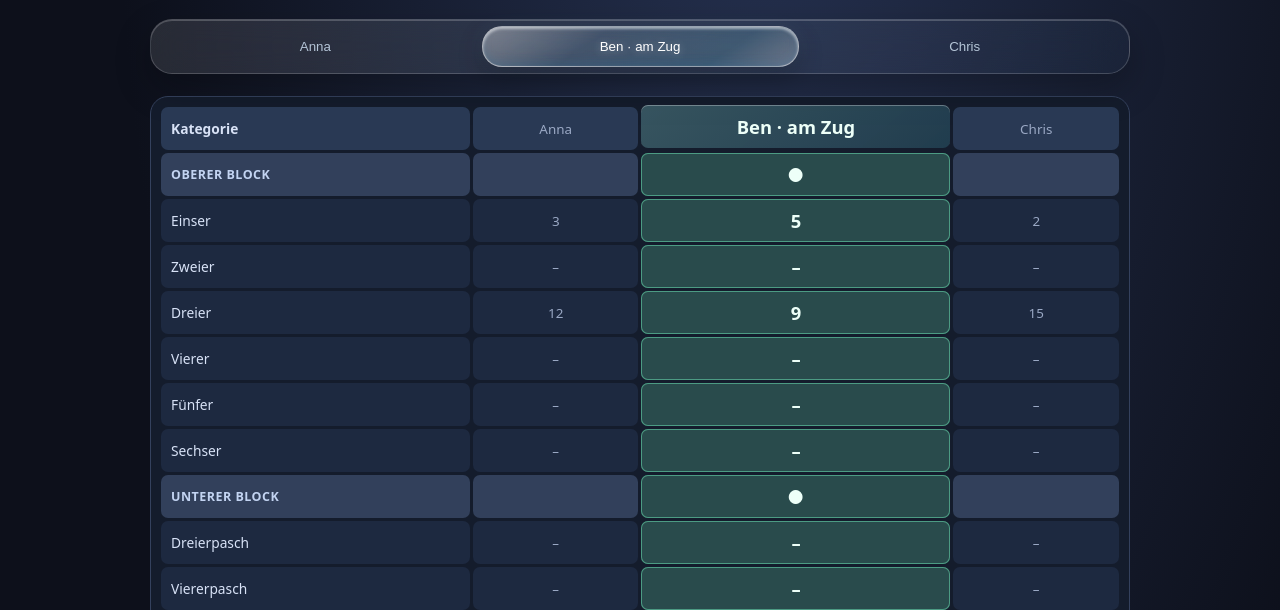
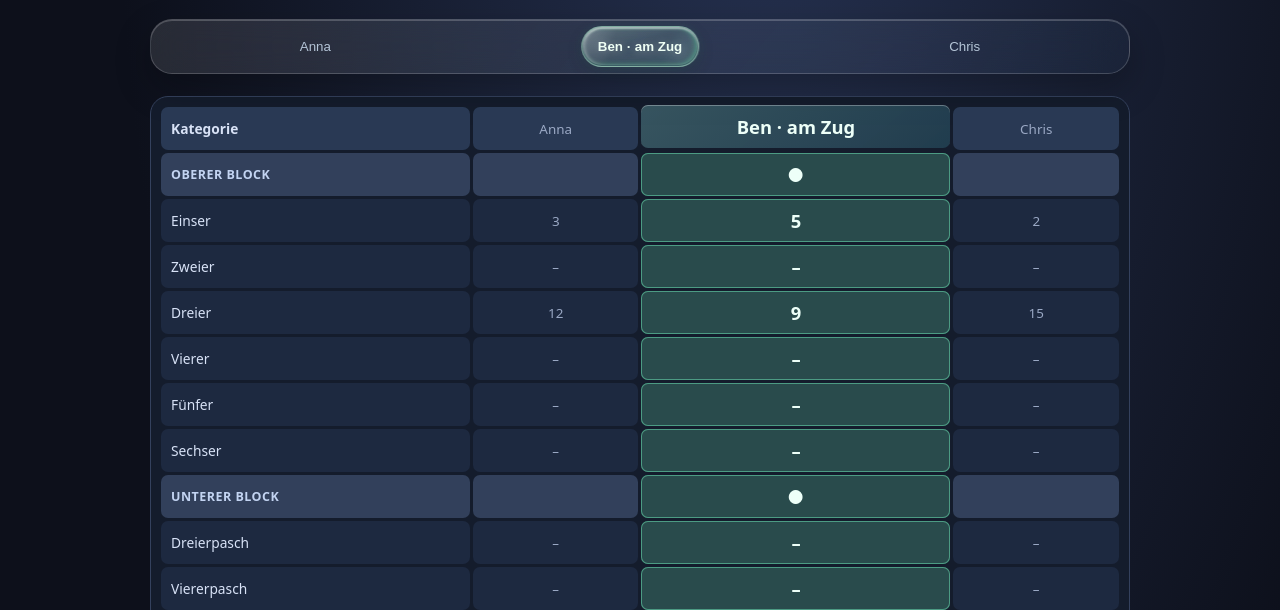
Before and after one commit to erikrichter1004/Casino-Kniffel-Deluxe, a website: page index.html in a window 1280 px wide. Both pictures are taken after a click on the button "Ben". Shown: the part 189-799 px from the top of the page. Drawn offline with Linux system fonts and the light colour scheme.

Commit message:
Refine glass bubble: centered adaptive label, clear mint tint, midpoint liquid stretch and spring

```diff
--- a/index.html
+++ b/index.html
@@ -19,6 +19,15 @@ p{color:#aeb9d2;line-height:1.5}.tag{color:#a5efcf;font-size:.85rem;letter-spaci
 .heading.active{background:linear-gradient(140deg,rgba(148,233,232,.28),rgba(63,137,158,.3));transform:translateY(-2px);box-shadow:inset 0 1px rgba(255,255,255,.3)}.score.active{transition:background .5s,color .5s,font-size .5s,box-shadow .5s}.board{will-change:grid-template-columns}
 .section{background:#32405b;color:#c3d4f2;font-size:.78rem;font-weight:800;letter-spacing:.04em}
 @media(prefers-reduced-motion:reduce){*,*:before,*:after{transition:none!important;animation:none!important;scroll-behavior:auto!important}}
+.toolbar{align-items:stretch}
+.toolbar button{white-space:nowrap;text-align:center;padding:12px 5px;overflow:visible}
+.toolbar button span{display:inline-block;white-space:nowrap;position:relative;z-index:2}
+.droplet{top:6px;left:0;height:calc(100% - 12px);width:90px;border-radius:999px;background:linear-gradient(165deg,rgba(205,255,231,.23) 0%,rgba(152,255,208,.085) 45%,rgba(130,244,197,.12) 100%);border:1px solid rgba(188,255,216,.52);box-shadow:inset 0 2px 2px rgba(244,255,248,.55),inset 0 -2px 5px rgba(71,174,123,.23),0 5px 16px rgba(16,48,38,.18),0 0 12px rgba(124,245,180,.07);backdrop-filter:blur(3px) saturate(125%);-webkit-backdrop-filter:blur(3px) saturate(125%);transition:none;will-change:transform,width}
+.droplet:before{content:"";position:absolute;inset:1px;border-radius:inherit;pointer-events:none;box-shadow:inset 2px 0 3px rgba(255,255,255,.22),inset -3px 0 4px rgba(86,238,166,.23);background:linear-gradient(105deg,rgba(255,255,255,.16),transparent 28%,transparent 70%,rgba(218,255,234,.1))}
+.liquid-bridge{position:absolute;inset:0;width:100%;height:100%;z-index:0;pointer-events:none;overflow:visible}
+.liquid-bridge path{fill:rgba(133,247,185,.17);stroke:rgba(198,255,220,.42);stroke-width:1.1}
+.toolbar button[aria-pressed=true]{color:#effff5;font-weight:700}
+@media(prefers-reduced-motion:reduce){.liquid-bridge{display:none}}
 </style></head><body><main>
 <div class="tag">Interaktive Liquid-Glass-inspirierte Vorschau · Frage 20</div><h1>Casino Kniffel Deluxe</h1>
 <p>Alle Spieler sind nebeneinander sichtbar. Der aktive Spieler wird größer und hervorgehoben. Der glasartige Tropfen gleitet beim Zugwechsel zum nächsten Namen; die aktive Spalte wird weich vergrößert und automatisch ins Sichtfeld bewegt. Dies ist noch keine spielbare Partie.</p>
@@ -36,12 +45,53 @@ const board=document.querySelector("#board"),controls=document.querySelector("#c
 let active=0;
 const viewport=document.querySelector("#viewport");
 const reduced=window.matchMedia("(prefers-reduced-motion: reduce)");
-let droplet;
-function moveDroplet(){
- const target=controls.querySelectorAll("button")[active];
- if(!target||!droplet)return;
- droplet.style.width=target.offsetWidth+"px";
- droplet.style.transform="translateX("+(target.offsetLeft-6)+"px)";
+let droplet,bridge,bridgePath,animationFrame=0;
+let position=0,width=90,velocity=0,widthVelocity=0;
+function bubbleTarget(i){
+ const button=controls.querySelectorAll("button")[i];
+ const span=button?.querySelector("span");
+ if(!button||!span)return {x:6,w:90};
+ const textWidth=span.getBoundingClientRect().width;
+ const w=Math.min(controls.clientWidth-12,Math.max(76,textWidth+34));
+ return {x:button.offsetLeft+(button.offsetWidth-w)/2,w};
+}
+function renderBubble(x,w){
+ droplet.style.width=w+"px";
+ droplet.style.transform="translate3d("+x+"px,0,0)";
+}
+function animateBubble(fromX,fromW,toX,toW){
+ cancelAnimationFrame(animationFrame);
+ if(reduced.matches){position=toX;width=toW;velocity=0;widthVelocity=0;bridgePath.setAttribute("d","");renderBubble(position,width);return;}
+ const startTime=performance.now(),duration=850;
+ const startCenter=fromX+fromW/2,endCenter=toX+toW/2;
+ const direction=Math.sign(endCenter-startCenter)||1;
+ function frame(now){
+  const t=Math.min(1,(now-startTime)/duration);
+  // Smooth position, small elastic overshoot and settling.
+  const move=1-Math.exp(-7*t)*(Math.cos(10*t)+.18*Math.sin(10*t));
+  const center=startCenter+(endCenter-startCenter)*move;
+  const stretch=Math.sin(Math.PI*Math.min(1,t/.76))**2;
+  const currentWidth=fromW+(toW-fromW)*(1-Math.min(1,t*1.5))+Math.abs(endCenter-startCenter)*.24*stretch;
+  const x=center-currentWidth/2;
+  position=x;width=currentWidth;
+  renderBubble(x,currentWidth);
+  // The liquid filament grows from the middle of the leading edge, never from the bottom.
+  if(t>.04&&t<.75){
+   const edge=center+direction*currentWidth/2;
+   const reach=edge+direction*Math.max(0,Math.abs(endCenter-center)-toW*.28)*Math.sin(Math.PI*t/.75);
+   const y=controls.clientHeight/2;
+   const r=7*stretch;
+   bridgePath.setAttribute("d",`M ${edge} ${y-r} C ${edge+direction*18} ${y-r} ${reach-direction*18} ${y-3*stretch} ${reach} ${y} C ${reach-direction*18} ${y+3*stretch} ${edge+direction*18} ${y+r} ${edge} ${y+r} Z`);
+  }else bridgePath.setAttribute("d","");
+  if(t<1)animationFrame=requestAnimationFrame(frame);
+  else{position=toX;width=toW;renderBubble(position,width);bridgePath.setAttribute("d","");}
+ }
+ animationFrame=requestAnimationFrame(frame);
+}
+function moveDroplet(initial=false){
+ const target=bubbleTarget(active);
+ if(initial||reduced.matches){cancelAnimationFrame(animationFrame);position=target.x;width=target.w;renderBubble(position,width);bridgePath?.setAttribute("d","");}
+ else animateBubble(position,width,target.x,target.w);
 }
 function focusColumn(){
  const heading=board.querySelectorAll(".heading.score")[active];
@@ -54,8 +104,7 @@ function activate(i){
  active=i;
  board.dataset.active=String(active);
  board.querySelectorAll(".score").forEach(cell=>{const index=Number(cell.dataset.player);cell.classList.toggle("active",index===active);if(cell.classList.contains("heading"))cell.textContent=players[index].name+(index===active?" · am Zug":"");if(cell.classList.contains("section"))cell.textContent=index===active?"●":"";});
- controls.querySelectorAll("button").forEach((button,j)=>{button.setAttribute("aria-pressed",String(j===active));button.textContent=players[j].name+(j===active?" · am Zug":"");});
- droplet.classList.remove("traveling");void droplet.offsetWidth;droplet.classList.add("traveling");
+ controls.querySelectorAll("button").forEach((button,j)=>{button.setAttribute("aria-pressed",String(j===active));button.querySelector("span").textContent=players[j].name+(j===active?" · am Zug":"");});
  moveDroplet();
  // Follow the moving column after the CSS grid transition has reached its destination.
  if(reduced.matches)focusColumn();else{requestAnimationFrame(focusColumn);setTimeout(focusColumn,480);}
@@ -74,9 +123,11 @@ function draw(){
   add(name,"category");
   players.forEach((p,i)=>add(scores[i][name]??"–","score"+(i===active?" active":""),i));
  });
- controls.replaceChildren();droplet=document.createElement("div");droplet.className="droplet";droplet.setAttribute("aria-hidden","true");controls.append(droplet);players.forEach((p,i)=>{
-  const b=document.createElement("button");b.textContent=p.name+(i===active?" · am Zug":"");b.setAttribute("aria-pressed",String(i===active));b.addEventListener("click",()=>activate(i));controls.append(b);
+ controls.replaceChildren();bridge=document.createElementNS("http://www.w3.org/2000/svg","svg");bridge.classList.add("liquid-bridge");bridge.setAttribute("aria-hidden","true");bridgePath=document.createElementNS("http://www.w3.org/2000/svg","path");bridge.append(bridgePath);controls.append(bridge);droplet=document.createElement("div");droplet.className="droplet";droplet.setAttribute("aria-hidden","true");controls.append(droplet);players.forEach((p,i)=>{
+  const b=document.createElement("button");const span=document.createElement("span");span.textContent=p.name+(i===active?" · am Zug":"");b.append(span);b.setAttribute("aria-pressed",String(i===active));b.addEventListener("click",()=>activate(i));controls.append(b);
  });
+ requestAnimationFrame(()=>moveDroplet(true));
 }
 draw();
+window.addEventListener("resize",()=>moveDroplet(true));
 </script></body></html>
```
Also changed, not shown: docs/decisions.md (+8 -0 lines).
